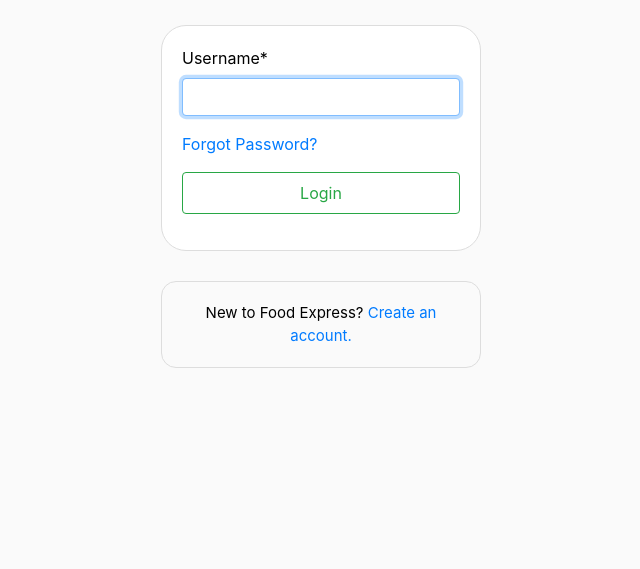
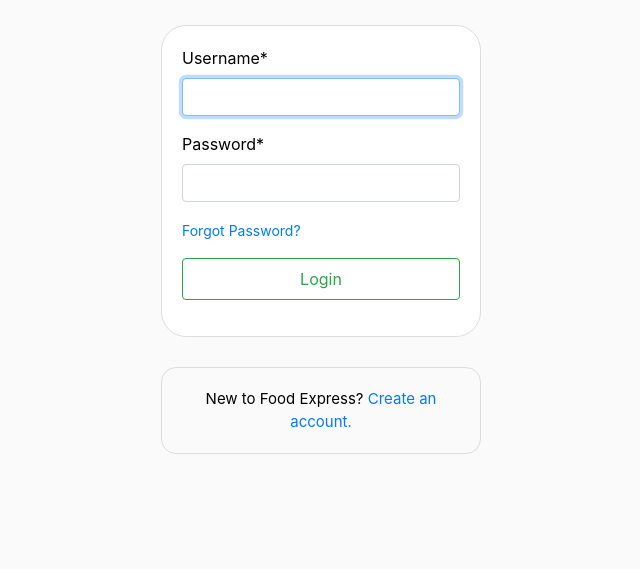
Before and after one commit to jdshah98/Food-Delivery-System, a Django app: page /login/ in a window 1280 px wide. Shown: the part 231-800 px from the top of the page, without its empty margins (319-959 px from the left). Run offline with Django 3.2, Linux system fonts and the light colour scheme; some libraries are stand-ins or nearby versions.

Commit message:
login.html modified 6:25

```diff
--- a/food/static/food/css/style.css
+++ b/food/static/food/css/style.css
@@ -587,3 +587,7 @@ a:hover {
 .nav-link{
     padding-left: 0rem !important;
 }
+
+.forgot-password{
+    font-size: 14px;
+}
--- a/users/templates/users/login.html
+++ b/users/templates/users/login.html
@@ -24,14 +24,14 @@
 <body id="myPage">
 
     <div class="login-logo text-center" style="width: 100%">
-        <a href="{% url 'food-home' %}"><img class="logo-image-login" src="{% static 'food/img/logo_login.png' %}"></a>
+        <a href="{% url 'food-home' %}"><img class="logo-image-login" src="{% static 'food/img/navbar/logo_login.png' %}"></a>
         <p>Sign in to
             <span style="padding-right: 0px; color: #111111;font-weight: 400">
                 {{ app }}
             </span>
         </p>
     </div>
-    <div class="content-login col-sm-3 login-form ml-auto mr-auto">
+    <div class="content-login col-md-3 col-sm-6 col-xs-8 login-form ml-auto mr-auto">
         {% if messages %}
         {% for message in messages %}
         <div class="alert alert-{{ message.tags }}">
@@ -44,7 +44,10 @@
             {% csrf_token %}
             <fieldset class="form-group">
                 {{ form.username|as_crispy_field }}
-                <a class="forgot-password" href="#">Forgot Password?</a>
+                <div>
+                    {{ form.password|as_crispy_field }}
+                    <a class="forgot-password" href="#"><img>Forgot Password?</a>
+                </div>
             </fieldset>
             <div class="form-group">
                 <button class="btn btn-outline-success btn-block py-2" type="submit">Login</button>
```
Also changed, not shown: food/static/food/img/forgot_password.png (deleted).
